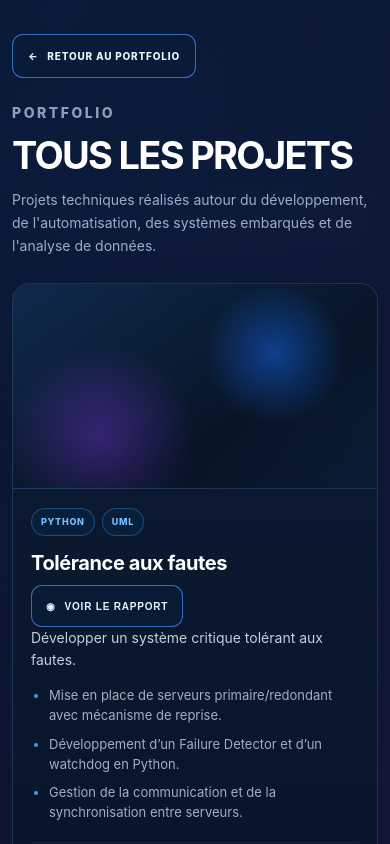
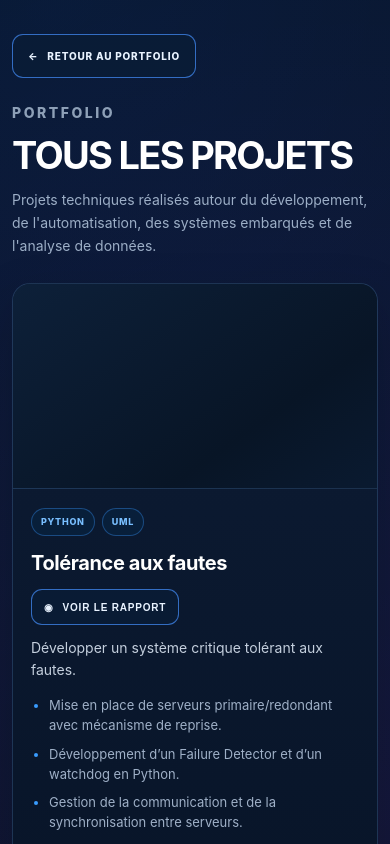
Before and after one commit to Oelayouchi/portfolio, a Next.js app: page /projects in a window 390 px wide. Shown: the top 844 px of the page. Built offline with nearby package versions, Linux system fonts and the light colour scheme.

Commit message:
Align project report button and clean empty visuals

```diff
--- a/app/projects-showcase.css
+++ b/app/projects-showcase.css
@@ -65,6 +65,10 @@
     linear-gradient(145deg, #10294c, #071526 64%, #0b1f39);
 }
 
+.projectShowcaseVisual.isEmpty {
+  background: linear-gradient(145deg, #0d2039, #081526 68%, #0a1a30);
+}
+
 .projectShowcaseVisual::after {
   position: absolute;
   inset: 0;
@@ -73,37 +77,15 @@
   pointer-events: none;
 }
 
+.projectShowcaseVisual.isEmpty::after {
+  display: none;
+}
+
 .projectShowcaseVisual img {
   display: block;
   width: 100%;
   height: 100%;
   object-fit: cover;
-}
-
-.projectShowcaseFallback {
-  display: flex;
-  height: 100%;
-  flex-direction: column;
-  align-items: flex-start;
-  justify-content: flex-end;
-  padding: 26px;
-}
-
-.projectShowcaseFallback span {
-  margin-bottom: 8px;
-  color: #64b6ff;
-  font-size: 11px;
-  font-weight: 800;
-  letter-spacing: .12em;
-  text-transform: uppercase;
-}
-
-.projectShowcaseFallback strong {
-  max-width: 90%;
-  color: #fff;
-  font-size: clamp(24px, 2.1vw, 34px);
-  line-height: 1.02;
-  letter-spacing: -.035em;
 }
 
 .projectShowcaseContent {
@@ -132,8 +114,17 @@
   text-transform: uppercase;
 }
 
+.projectShowcaseTitleRow {
+  display: flex;
+  align-items: center;
+  justify-content: space-between;
+  gap: 14px;
+  margin-bottom: 12px;
+}
+
 .projectShowcaseContent h3 {
-  margin: 0 0 10px;
+  min-width: 0;
+  margin: 0;
   color: #fff;
   font-size: 21px;
   line-height: 1.2;
@@ -165,7 +156,7 @@
   display: grid;
   gap: 4px;
   margin-top: auto;
-  margin-bottom: 18px;
+  margin-bottom: 0;
   padding-top: 16px;
   border-top: 1px solid rgba(64, 101, 148, .22);
   color: #7f94ad;
@@ -193,8 +184,11 @@
 }
 
 .projectShowcaseButton {
-  min-height: 42px;
-  padding: 0 14px;
+  min-height: 38px;
+  flex: 0 0 auto;
+  padding: 0 12px;
+  cursor: pointer;
+  white-space: nowrap;
 }
 
 .projectShowcaseButton:hover,
@@ -257,8 +251,7 @@
 
 html[data-theme='light'] .projectShowcaseHeading h2,
 html[data-theme='light'] .allProjectsHeader h1,
-html[data-theme='light'] .projectShowcaseContent h3,
-html[data-theme='light'] .projectShowcaseFallback strong {
+html[data-theme='light'] .projectShowcaseContent h3 {
   color: #0a1830;
 }
 
@@ -266,6 +259,10 @@ html[data-theme='light'] .projectShowcaseCard {
   border-color: #c8d8ea;
   background: #fff;
   box-shadow: 0 16px 38px rgba(37, 69, 105, .1);
+}
+
+html[data-theme='light'] .projectShowcaseVisual.isEmpty {
+  background: linear-gradient(145deg, #edf5ff, #f7fbff);
 }
 
 html[data-theme='light'] .projectShowcaseObjective {
@@ -335,6 +332,10 @@ html[data-theme='light'] .allProjectsPage {
     padding: 19px 18px 21px;
   }
 
+  .projectShowcaseTitleRow {
+    align-items: flex-start;
+  }
+
   .projectShowcaseContent h3 {
     font-size: 20px;
   }
@@ -369,12 +370,12 @@ html[data-theme='light'] .allProjectsPage {
     font-size: 14px;
   }
 
-  .projectShowcaseFallback {
-    padding: 20px;
+  .projectShowcaseTitleRow {
+    flex-direction: column;
   }
 
-  .projectShowcaseFallback strong {
-    font-size: 25px;
+  .projectShowcaseButton {
+    min-height: 36px;
   }
 
   .projectShowcaseTags span {
```
